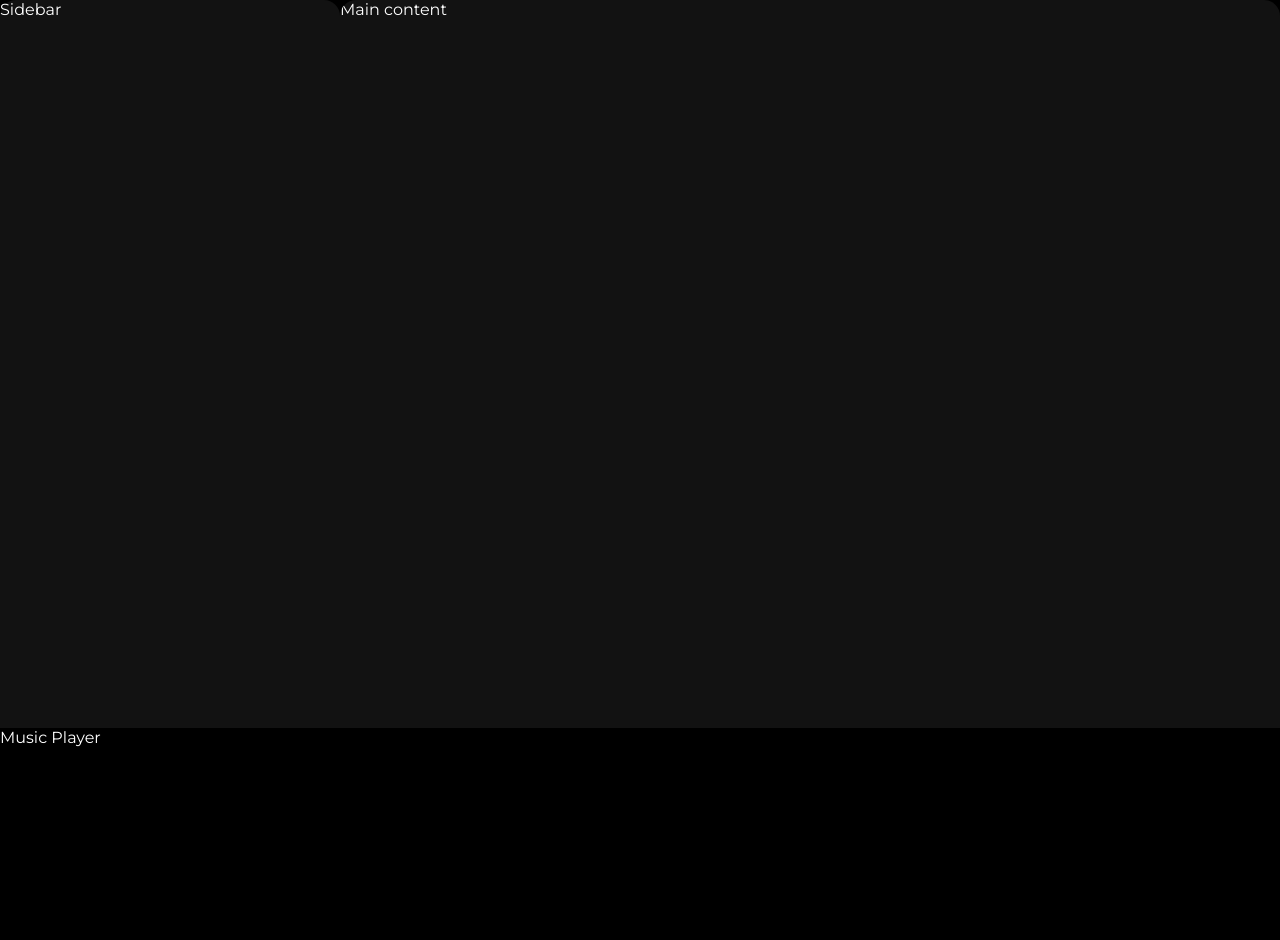
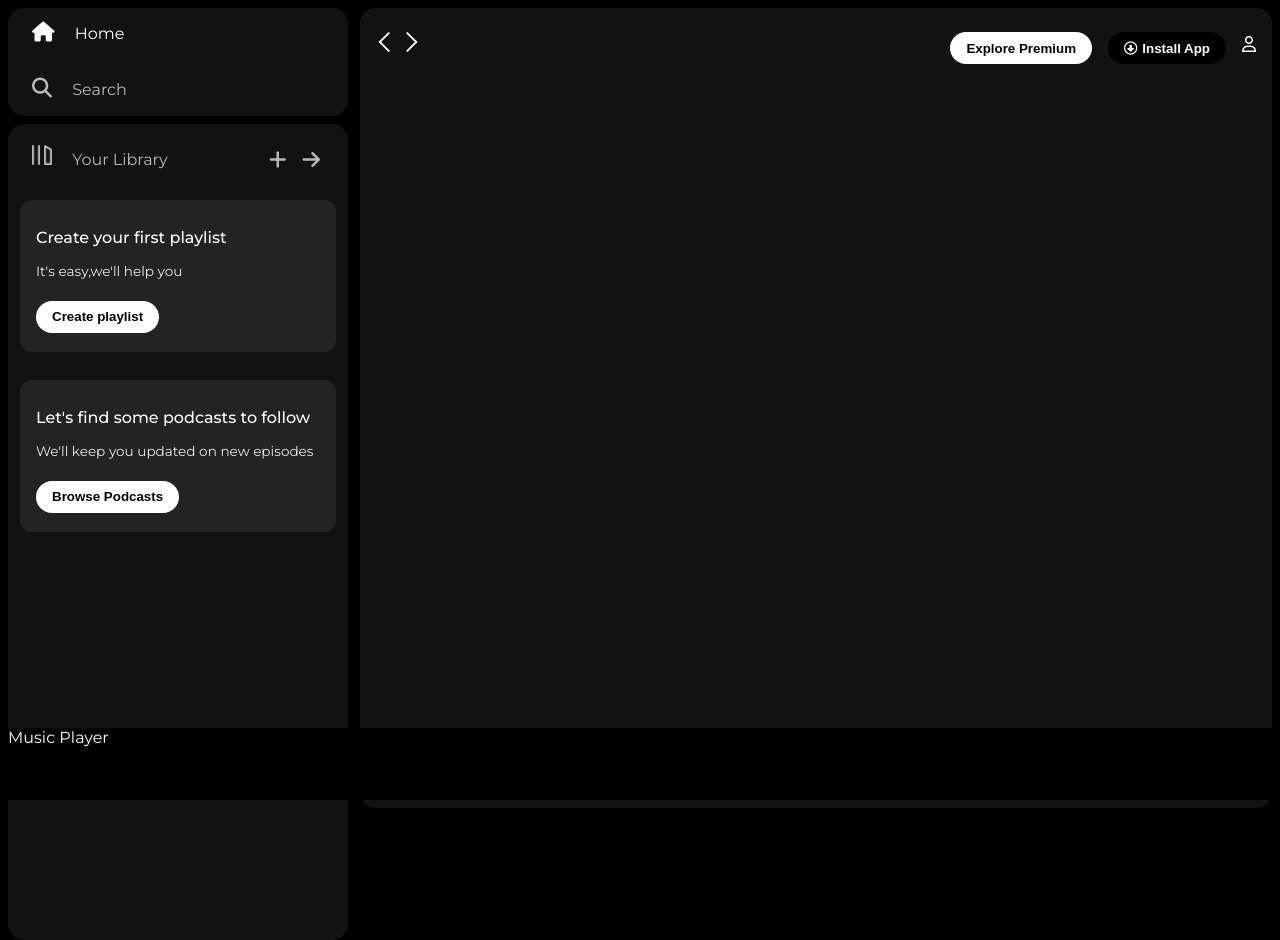
Before and after one commit to anku-07/Spotify-Clone, a plain HTML site: page index.html in a window 1280 px wide. Before the commit the page ends 800 px from the top, so only its background shows below. Drawn offline with Linux system fonts and the light colour scheme.

Commit message:
Add new style

```diff
--- a/index.html
+++ b/index.html
@@ -13,8 +13,61 @@
 </head>
 <body>
     <div class="main">
-        <div class="sidebar">Sidebar</div>
-        <div class="main-content">Main content
+        <div class="sidebar">
+            <!-- Start Nav Bar -->
+            <div class="nav">
+                <div class="nav-option" style="opacity: 1;">
+                    <i class="fa-solid fa-house"></i>
+                    <a href="#">Home</a>
+                </div>
+                <div class="nav-option">
+                    <i class="fa-solid fa-magnifying-glass"></i>
+                    <a href="#">Search</a>
+                </div>
+            </div>
+            <!-- End Nav Bar -->
+
+            <!-- Start Library Part -->
+            <div class="library">
+                <div class="options">
+                    <div class="lib-option nav-option">
+                        <img src="./Assets/library_icon.png" alt="">
+                        <a href="#">Your Library</a>
+                    </div>
+                    <div class="icons">
+                        <i class="fa-solid fa-plus"></i>
+                        <i class="fa-solid fa-arrow-right"></i>
+                    </div>
+                </div>
+                <div class="lib-box">
+                    <div class="box">
+                        <p class="box-p1">Create your first playlist</p>
+                        <p class="box-p2">It's easy,we'll help you</p>
+                        <button class="badge">Create playlist</button>
+                    </div>
+                    <div class="box">
+                        <p class="box-p1">Let's find some podcasts to follow</p>
+                        <p class="box-p2">We'll keep you updated on new episodes</p>
+                        <button class="badge">Browse Podcasts</button>
+                    </div>
+                </div>
+            </div>
+            <!-- End Library Part -->
+        </div>
+        <!-- Start Main Content -->
+        <div class="main-content">
+            <div class="sticky-nav">
+                <div class="sticky-nav-icons">
+                    <img src="./Assets/backward_icon.png" alt="">
+                    <img src="./Assets/forward_icon.png" alt="" class="hide">
+                </div>
+                <div class="sticky-nav-options">
+                    <button class="badge nav-item hide">Explore Premium</button>
+                    <button class="badge nav-item dark-badge"><i class="fa-regular fa-circle-down" style="margin-right: 5px;"></i>Install App</button>
+                    <i class="fa-regular fa-user nav-item"></i>
+                </div>
+            </div>
+            <div class="cards"></div>
         </div>
         <div class="music-player">Music Player</div>
     </div>
--- a/style.css
+++ b/style.css
@@ -4,19 +4,21 @@ body{
     padding: 0;
     background-color: #000;
     color: #fff;
-    box-sizing: border-box;
+    /* box-sizing: border-box; */
     overflow: hidden;
 }
 
 .main{
     display: flex;
     height: 100vh;
+    padding: 0.5rem;
 
 }
 .sidebar{
-    background-color: #121212;
+    background-color: #000;
     width: 340px;
     border-radius: 1rem; /*16px*/
+    margin-right: 0.5rem;
 
 }
 .main-content{
@@ -24,6 +26,8 @@ body{
     flex: 1;
     border-radius: 1rem;
     overflow: auto;
+    /* padding-left: 0.25rem; */
+    margin-left: 0.25rem;
 }
 .music-player{
     background-color: black;
@@ -32,3 +36,122 @@ body{
     width: 100%;
     height: 72px;
 }
+
+a{
+    text-decoration: none;
+    color: #fff;
+}
+.nav{
+    background-color: #121212;
+    border-radius: 1rem;
+    display: flex;
+    flex-direction: column;
+    justify-content: center;
+    height: 100px;
+    padding: 0.25rem 0.75rem;
+}
+.nav-option{
+    line-height: 2.5rem;
+    opacity: 0.7;
+    padding: 0.5rem 0.75rem;
+}
+.nav-option:hover{
+    opacity: 1;
+}
+.nav-option i{
+    font-size: 1.25rem;
+}
+.nav-option a{
+    font-size: 1rem;
+    margin-left: 1rem;
+}
+
+/* Start Library */
+.library{
+    background-color: #121212;
+    border-radius: 1rem;
+    height: 100%;
+    margin-top: 0.5rem;
+    padding: 0.5rem 0.75rem;
+
+}
+.options{
+    display: flex;
+    justify-content: space-between;
+    align-items: center;
+}
+.lib-option img{
+    height: 1.25rem;
+    width: 1.25rem;
+}
+.icons{
+    font-size: 1.25rem;
+    display: flex;
+}
+.icons i{
+    opacity: 0.7;
+    margin-right: 1rem;
+}
+.icons i:hover{
+    opacity: 1;
+}
+/* End Library */
+
+/* Start Box */
+.box{
+    height: 8rem;
+    background-color: #232323;
+    margin: 0.75rem 0 1.75rem 0;
+    padding: 0.75rem 1rem;
+    border-radius: 0.75rem;
+}
+.box-p1{
+    font-size: 1rem;
+    font-weight: 500;
+}
+.box-p2{
+    font-size: 0.85rem;
+    opacity: 0.9;
+}
+.badge{
+    background-color: #fff;
+    border: none;
+    border-radius: 100px;
+    padding: 0.25rem 1rem;
+    font-weight: 700;
+    height: 2rem;
+    margin-top: 0.5rem;
+    width: fit-content;
+}
+
+.dark-badge{
+    background-color: #000;
+    color: #fff;
+}
+/* Sticky Nav start of main content */
+.sticky-nav{
+    position: sticky;
+    top: 0;
+    background-color: #121212;
+    display: flex;
+    justify-content: space-between;
+    align-items: center;
+    padding: 1rem 0 1rem 0;
+}
+.sticky-nav-icons{
+    margin-left: 0.75rem;
+}
+.sticky-nav-options{
+    display: flex;
+    justify-content: center;
+    align-items: center;
+}
+.nav-item{
+    margin-right: 1rem;
+}
+
+@media (max-width: 1000px){
+    .hide{
+        display: none;
+    }
+}
```
